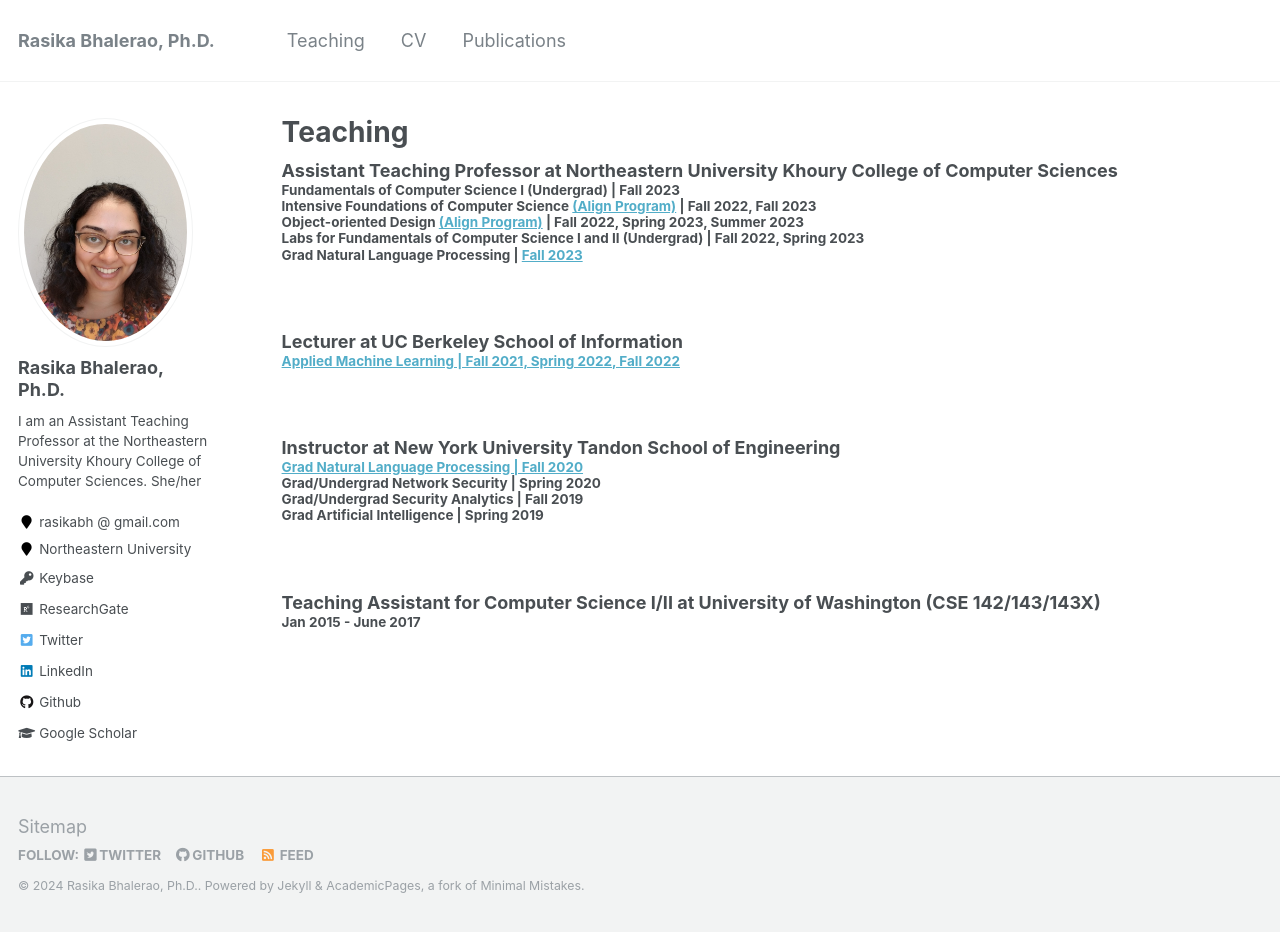
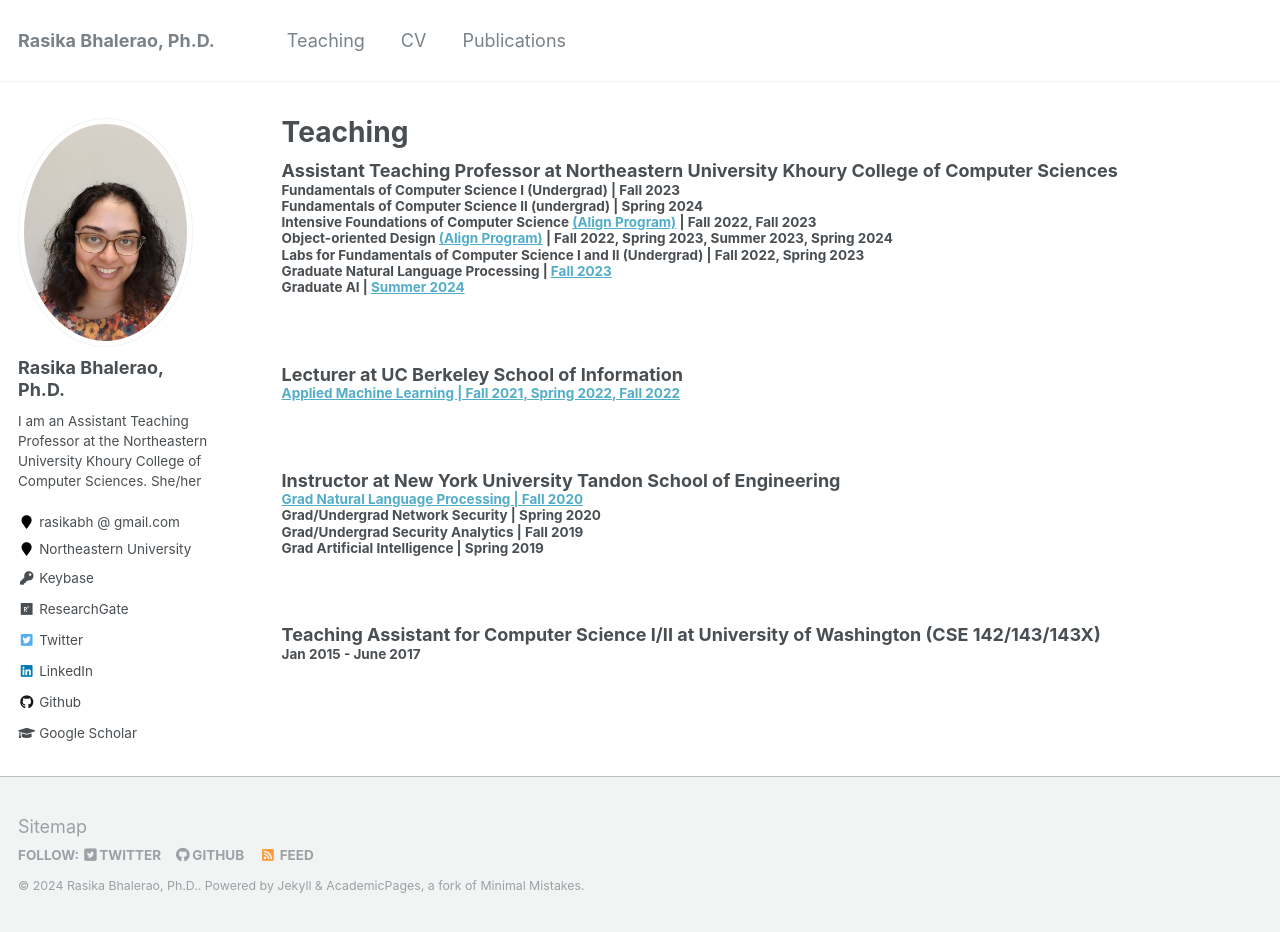
Before and after one commit to rasikabh/rasikabh.github.io, a Jekyll site: the page built from _pages/teaching.md, in a window 1280 px wide and 932 px high. Built offline with Jekyll 4.4.1, drawn with Linux system fonts in a browser that asks for light colours.

Commit message:
Add Spring and Summer 2024 classes

```diff
--- a/_pages/teaching.md
+++ b/_pages/teaching.md
@@ -15,10 +15,12 @@
 
 ### Assistant Teaching Professor at Northeastern University Khoury College of Computer Sciences
 #### Fundamentals of Computer Science I (Undergrad) | Fall 2023
+#### Fundamentals of Computer Science II (undergrad) | Spring 2024
 #### Intensive Foundations of Computer Science [(Align Program)](https://www.khoury.northeastern.edu/programs/align-masters-of-science-in-computer-science/) | Fall 2022, Fall 2023
-#### Object-oriented Design [(Align Program)](https://www.khoury.northeastern.edu/programs/align-masters-of-science-in-computer-science/) | Fall 2022, Spring 2023, Summer 2023
+#### Object-oriented Design [(Align Program)](https://www.khoury.northeastern.edu/programs/align-masters-of-science-in-computer-science/) | Fall 2022, Spring 2023, Summer 2023, Spring 2024
 #### Labs for Fundamentals of Computer Science I and II (Undergrad) | Fall 2022, Spring 2023
-#### Grad Natural Language Processing | [Fall 2023](https://rasikabh.github.io/nlp2023/)
+#### Graduate Natural Language Processing | [Fall 2023](https://rasikabh.github.io/nlp2023/)
+#### Graduate AI | [Summer 2024](https://rasikabh.github.io/ai2024su/)
 <br/>
 
 ### Lecturer at UC Berkeley School of Information
```
